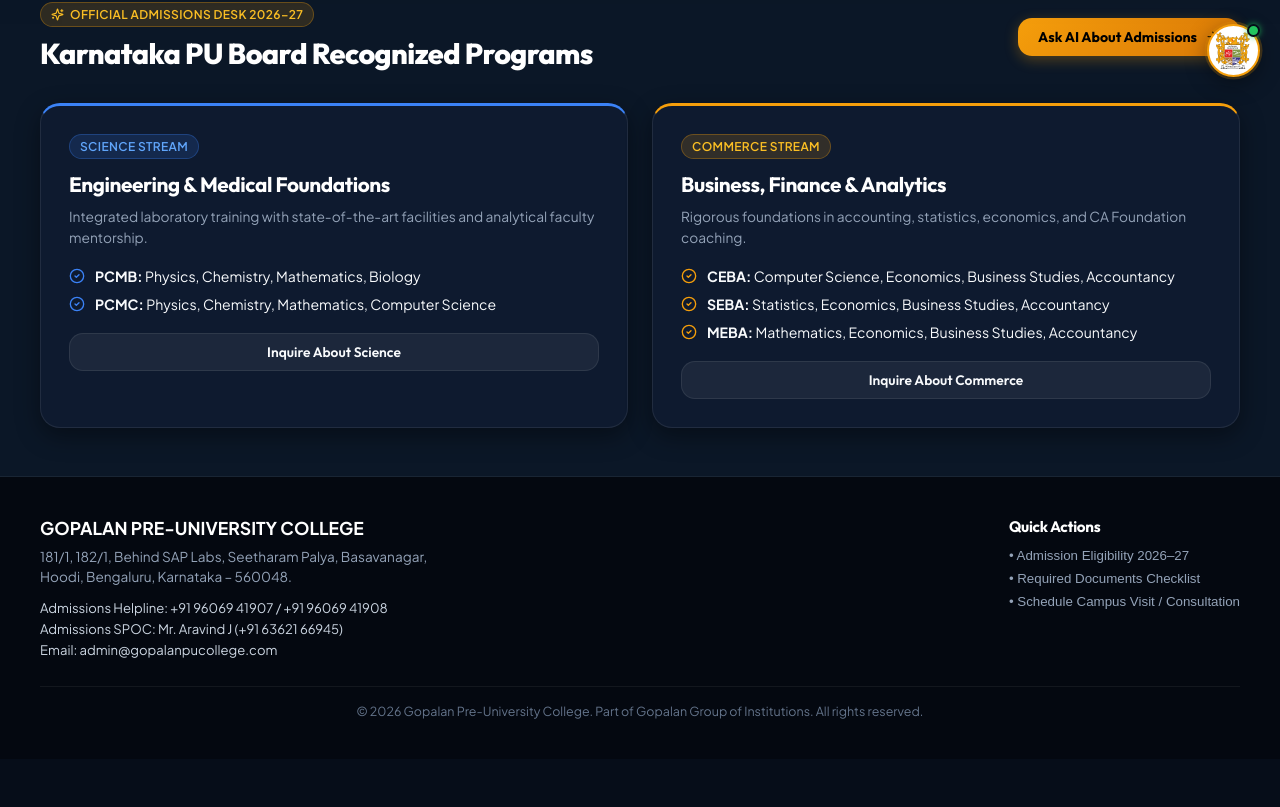
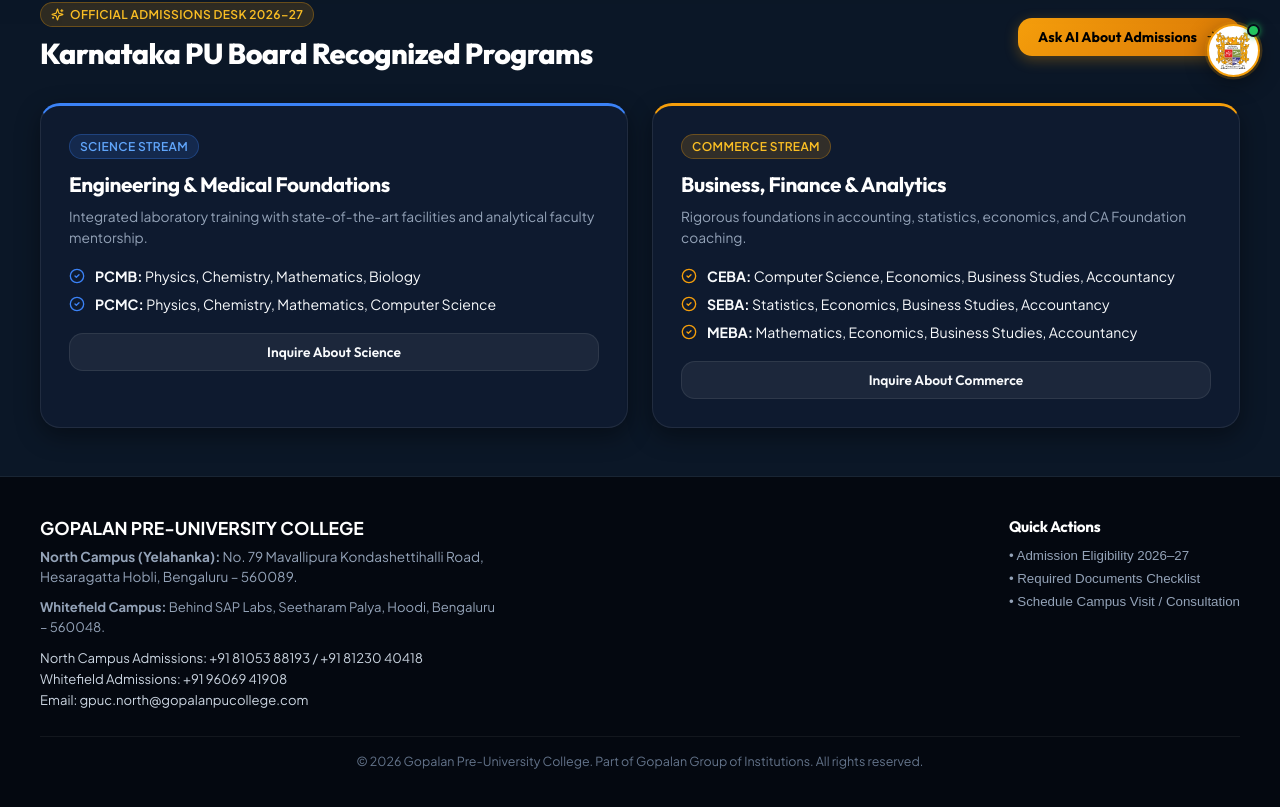
Before and after one commit to Hari9885/GPUC-ChatBot, a Next.js app: page / in a window 1280 px wide. Shown: the part 703-1510 px from the top of the page. Before the commit the page ends 1462 px from the top, so only its background shows below. Built offline with nearby package versions, Linux system fonts and the light colour scheme.

Commit message:
Fix chatbot embed to load dedicated /embed route directly without website background

```diff
--- a/public/gpuc-chatbot-embed.js
+++ b/public/gpuc-chatbot-embed.js
@@ -222,7 +222,7 @@
 
   const iframeEl = document.createElement('iframe');
   iframeEl.id = 'gpuc-widget-iframe';
-  iframeEl.src = baseUrl + '/?embedded=true';
+  iframeEl.src = baseUrl + '/embed';
   iframeEl.title = 'Gopalan Pre-University College AI Admissions Assistant';
   iframeEl.allow = 'clipboard-write; autoplay; microphone';
   containerEl.appendChild(iframeEl);
--- a/src/app/page.tsx
+++ b/src/app/page.tsx
@@ -195,8 +195,8 @@
 How can I help you today? Please choose an option below or type your question:`,
 };
 
-export default function Home() {
-  const [isChatOpen, setIsChatOpen] = useState(false);
+export default function Home({ initialEmbedded = false }: { initialEmbedded?: boolean }) {
+  const [isChatOpen, setIsChatOpen] = useState(initialEmbedded);
   const [isHovered, setIsHovered] = useState(false);
   const [isMaximized, setIsMaximized] = useState(false);
   const [messages, setMessages] = useState<Message[]>([INITIAL_GREETING]);
@@ -248,27 +248,40 @@
     }
   }, [messages, loading, isTyping, isChatOpen]);
 
-  const [isEmbedded, setIsEmbedded] = useState(false);
+  const [isEmbedded, setIsEmbedded] = useState(initialEmbedded);
 
   // Check if running in embedded iframe mode
   useEffect(() => {
     if (typeof window !== 'undefined') {
-      const params = new URLSearchParams(window.location.search);
-      const isEmb = params.get('embedded') === 'true' || window.self !== window.top;
-      if (isEmb) {
-        setIsEmbedded(true);
-        setIsChatOpen(true);
+      try {
+        const params = new URLSearchParams(window.location.search);
+        let inIframe = false;
+        try {
+          inIframe = window.self !== window.top;
+        } catch (e) {
+          inIframe = true;
+        }
+        const isEmb = initialEmbedded || params.get('embedded') === 'true' || inIframe;
+        if (isEmb) {
+          setIsEmbedded(true);
+          setIsChatOpen(true);
+        }
+      } catch (err) {
+        console.warn('Embed detection note:', err);
       }
 
       const handleMsg = (e: MessageEvent) => {
-        if (e.data && typeof e.data === 'object' && e.data.type === 'GPUC_WIDGET_SET_OPEN') {
-          setIsChatOpen(!!e.data.isOpen);
+        if (e.data && typeof e.data === 'object') {
+          if (e.data.type === 'GPUC_WIDGET_SET_OPEN') {
+            setIsChatOpen(!!e.data.isOpen);
+            setIsEmbedded(true);
+          }
         }
       };
       window.addEventListener('message', handleMsg);
       return () => window.removeEventListener('message', handleMsg);
     }
-  }, []);
+  }, [initialEmbedded]);
 
   // Handle Escape key to restore maximized view or close chat
   useEffect(() => {
--- a/src/components/GpucWebsite.tsx
+++ b/src/components/GpucWebsite.tsx
@@ -153,13 +153,16 @@
             <div style={{ fontWeight: 800, fontSize: '1.1rem', color: '#fff', marginBottom: '8px' }}>
               GOPALAN PRE-UNIVERSITY COLLEGE
             </div>
-            <p style={{ fontSize: '0.85rem', color: '#94A3B8', maxWidth: '420px', lineHeight: 1.5, marginBottom: '12px' }}>
-              181/1, 182/1, Behind SAP Labs, Seetharam Palya, Basavanagar, Hoodi, Bengaluru, Karnataka – 560048.
+            <p style={{ fontSize: '0.85rem', color: '#94A3B8', maxWidth: '460px', lineHeight: 1.5, marginBottom: '10px' }}>
+              <strong>North Campus (Yelahanka):</strong> No. 79 Mavallipura Kondashettihalli Road, Hesaragatta Hobli, Bengaluru – 560089.
+            </p>
+            <p style={{ fontSize: '0.82rem', color: '#94A3B8', maxWidth: '460px', lineHeight: 1.5, marginBottom: '12px' }}>
+              <strong>Whitefield Campus:</strong> Behind SAP Labs, Seetharam Palya, Hoodi, Bengaluru – 560048.
             </p>
             <div style={{ fontSize: '0.82rem', color: '#CBD5E1', display: 'flex', flexDirection: 'column', gap: '4px' }}>
-              <span>Admissions Helpline: +91 96069 41907 / +91 96069 41908</span>
-              <span>Admissions SPOC: Mr. Aravind J (+91 63621 66945)</span>
-              <span>Email: admin@gopalanpucollege.com</span>
+              <span>North Campus Admissions: +91 81053 88193 / +91 81230 40418</span>
+              <span>Whitefield Admissions: +91 96069 41908</span>
+              <span>Email: gpuc.north@gopalanpucollege.com</span>
             </div>
           </div>
 
```
Also changed, not shown: src/app/embed/page.tsx (added, +7 -0 lines).
